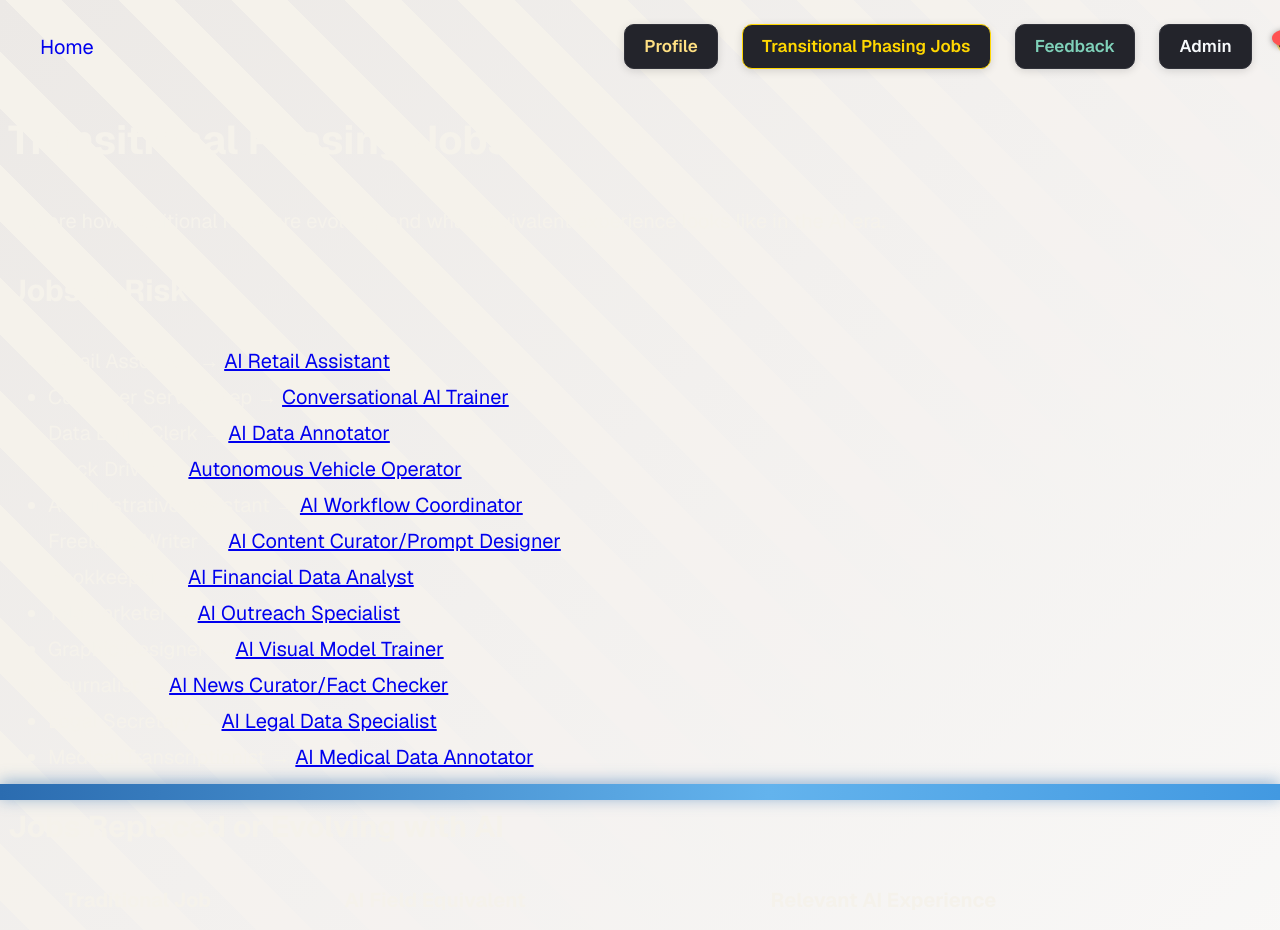
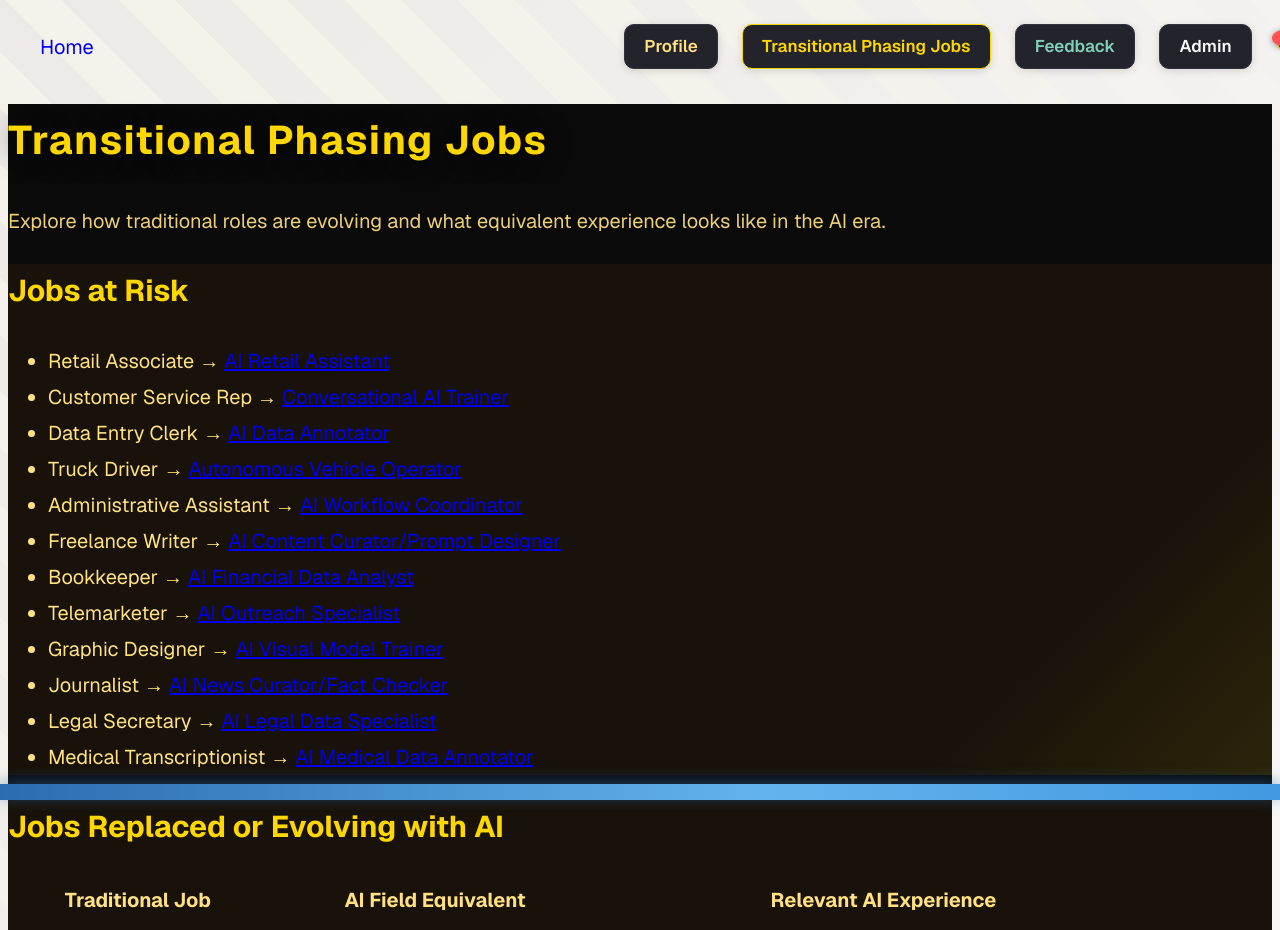
Before and after one commit to Shellzonit/auralis-sanctuary-, a Next.js app: page /transitional-phasing-jobs in a window 1280 px wide. Shown: the top 930 px of the page. Built offline with nearby package versions, Linux system fonts and the light colour scheme.

Commit message:
Update Transitional Phasing Jobs color scheme to gold and black

```diff
--- a/app/transitional-phasing-jobs/page.tsx
+++ b/app/transitional-phasing-jobs/page.tsx
@@ -1,16 +1,16 @@
 export default function TransitionalPhasingJobs() {
   return (
-    <main className="min-h-screen flex flex-col items-center justify-center bg-black text-white px-6 py-16">
-      <h1 className="text-5xl font-bold mb-8 text-center text-amber-300 drop-shadow-lg">
+    <main className="min-h-screen flex flex-col items-center justify-center bg-black text-yellow-300 px-6 py-16" style={{ background: '#0a0a0a' }}>
+      <h1 className="text-5xl font-extrabold mb-8 text-center drop-shadow-lg" style={{ color: '#ffd700', letterSpacing: 1.5, textShadow: '0 2px 24px #000a' }}>
         Transitional Phasing Jobs
       </h1>
-      <p className="max-w-2xl text-center text-lg md:text-xl text-gray-300 mb-10">
+      <p className="max-w-2xl text-center text-lg md:text-xl mb-10" style={{ color: '#ffe082', opacity: 0.92 }}>
         Explore how traditional roles are evolving and what equivalent experience looks like in the AI era.
       </p>
       {/* Jobs at Risk Section */}
-      <div className="w-full max-w-3xl bg-red-950 rounded-xl shadow-lg p-8 border border-red-700 mb-12">
-        <h2 className="text-2xl font-semibold text-red-200 mb-6 text-center">Jobs at Risk</h2>
-        <ul className="list-disc pl-6 text-lg space-y-2">
+      <div className="w-full max-w-3xl rounded-xl shadow-lg p-8 border mb-12" style={{ background: 'linear-gradient(135deg, #18120a 80%, #ffd70022 100%)', borderColor: '#ffd700' }}>
+        <h2 className="text-2xl font-semibold mb-6 text-center" style={{ color: '#ffd700' }}>Jobs at Risk</h2>
+        <ul className="list-disc pl-6 text-lg space-y-2" style={{ color: '#ffe082' }}>
           <li>
             Retail Associate → <a href="#ai-retail" className="text-amber-300 underline">AI Retail Assistant</a>
           </li>
@@ -49,21 +49,21 @@ export default function TransitionalPhasingJobs() {
           </li>
         </ul>
       </div>
-      <div className="w-full max-w-3xl bg-gray-900 rounded-xl shadow-lg p-8 border border-gray-700 mb-12">
-        <h2 className="text-2xl font-semibold text-amber-200 mb-6 text-center">Jobs Replaced or Evolving with AI</h2>
-        <table className="w-full text-left border-collapse">
+      <div className="w-full max-w-3xl rounded-xl shadow-lg p-8 border mb-12" style={{ background: 'linear-gradient(135deg, #18120a 80%, #ffd70022 100%)', borderColor: '#ffd700' }}>
+        <h2 className="text-2xl font-semibold mb-6 text-center" style={{ color: '#ffd700' }}>Jobs Replaced or Evolving with AI</h2>
+        <table className="w-full text-left border-collapse" style={{ color: '#ffe082' }}>
           <thead>
             <tr>
-              <th className="py-2 px-3 border-b border-gray-700 text-lg">Traditional Job</th>
-              <th className="py-2 px-3 border-b border-gray-700 text-lg">AI Field Equivalent</th>
-              <th className="py-2 px-3 border-b border-gray-700 text-lg">Relevant AI Experience</th>
+              <th className="py-2 px-3 border-b border-yellow-700 text-lg">Traditional Job</th>
+              <th className="py-2 px-3 border-b border-yellow-700 text-lg">AI Field Equivalent</th>
+              <th className="py-2 px-3 border-b border-yellow-700 text-lg">Relevant AI Experience</th>
             </tr>
           </thead>
           <tbody>
             <tr>
-              <td className="py-2 px-3 border-b border-gray-800">Data Entry Clerk</td>
-              <td className="py-2 px-3 border-b border-gray-800">AI Data Annotator</td>
-              <td className="py-2 px-3 border-b border-gray-800">Labeling, dataset curation, prompt engineering</td>
+              <td className="py-2 px-3 border-b border-yellow-900">Data Entry Clerk</td>
+              <td className="py-2 px-3 border-b border-yellow-900">AI Data Annotator</td>
+              <td className="py-2 px-3 border-b border-yellow-900">Labeling, dataset curation, prompt engineering</td>
             </tr>
             <tr>
               <td className="py-2 px-3 border-b border-gray-800">Customer Service Rep</td>
@@ -114,8 +114,8 @@ export default function TransitionalPhasingJobs() {
         </table>
       </div>
       {/* Pay Potential Section */}
-      <div className="w-full max-w-3xl rounded-xl shadow-lg p-8 border border-green-700 mb-10" style={{ background: '#16241a', color: '#baffc9' }}>
-        <h2 className="text-2xl font-semibold mb-4 text-center" style={{ color: '#baffc9', textShadow: '0 2px 12px #000a' }}>Pay Potential for Transitional AI Jobs</h2>
+      <div className="w-full max-w-3xl rounded-xl shadow-lg p-8 border mb-10" style={{ background: 'linear-gradient(135deg, #18120a 80%, #ffd70022 100%)', borderColor: '#ffd700', color: '#ffe082' }}>
+        <h2 className="text-2xl font-semibold mb-4 text-center" style={{ color: '#ffd700', textShadow: '0 2px 12px #000a' }}>Pay Potential for Transitional AI Jobs</h2>
         <ul className="list-disc pl-6 text-lg space-y-2">
           <li><span className="font-bold">AI Data Annotator:</span> $20–$50/hr (varies by project and expertise)</li>
           <li><span className="font-bold">Conversational AI Trainer:</span> $25–$60/hr</li>
```
